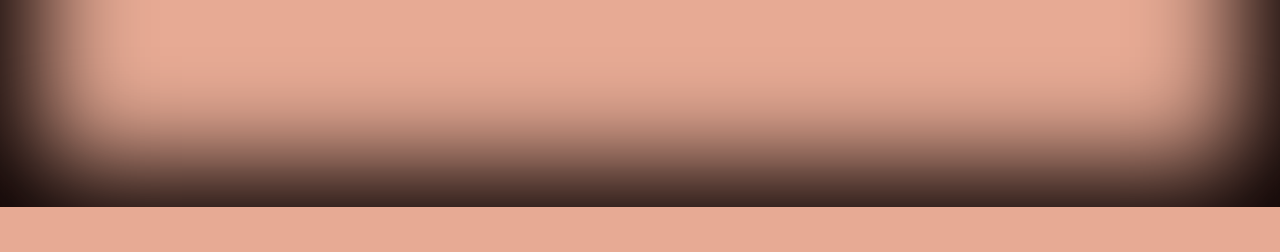
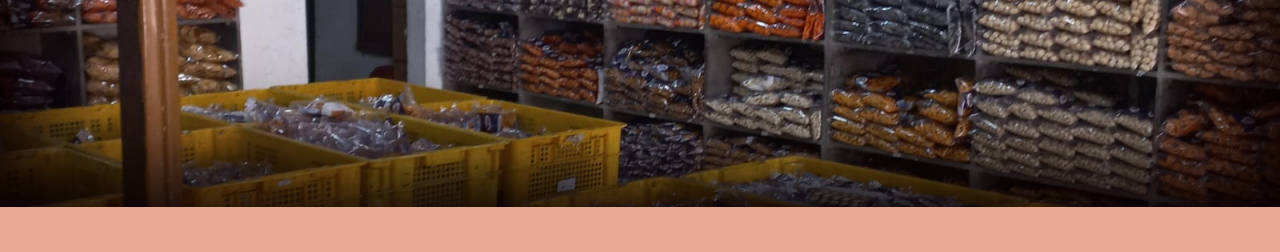
Before and after one commit to Deawardini1107/itw2023_project2_233040003, a plain HTML site: page index.html in a window 1280 px wide. Shown: the part 349-601 px from the top of the page. Drawn offline with nearby package versions, Linux system fonts and the light colour scheme; the site is published under a folder, as on GitHub Pages, so addresses that start at the root find nothing.

Commit message:
project 2

```diff
--- a/css/style.css
+++ b/css/style.css
@@ -12,7 +12,7 @@ body {
 }
 
 .container-home {
-  background-image: url(/img/home.jpeg);
+  background-image: url(../img/home.jpeg);
   height: 500px;
   background-size: cover;
   background-repeat: no-repeat;
```
